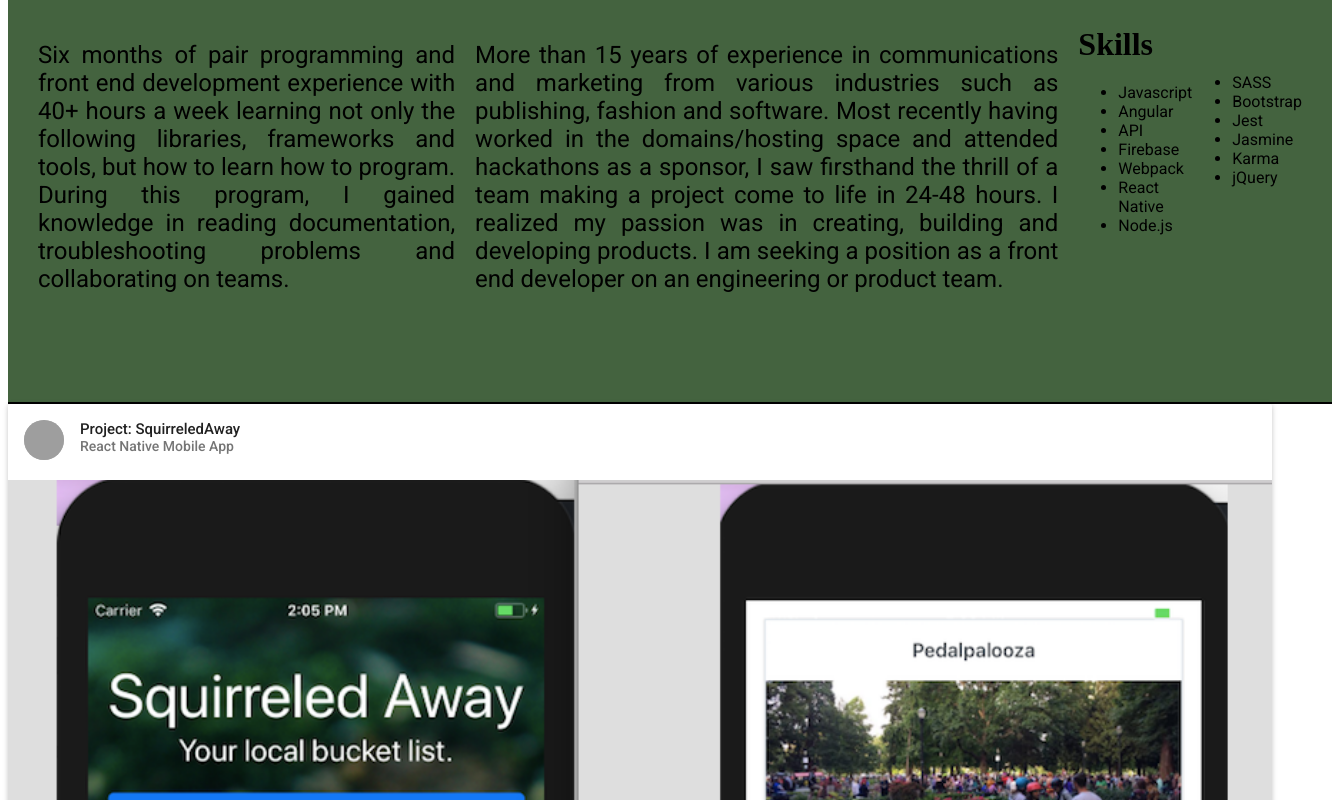
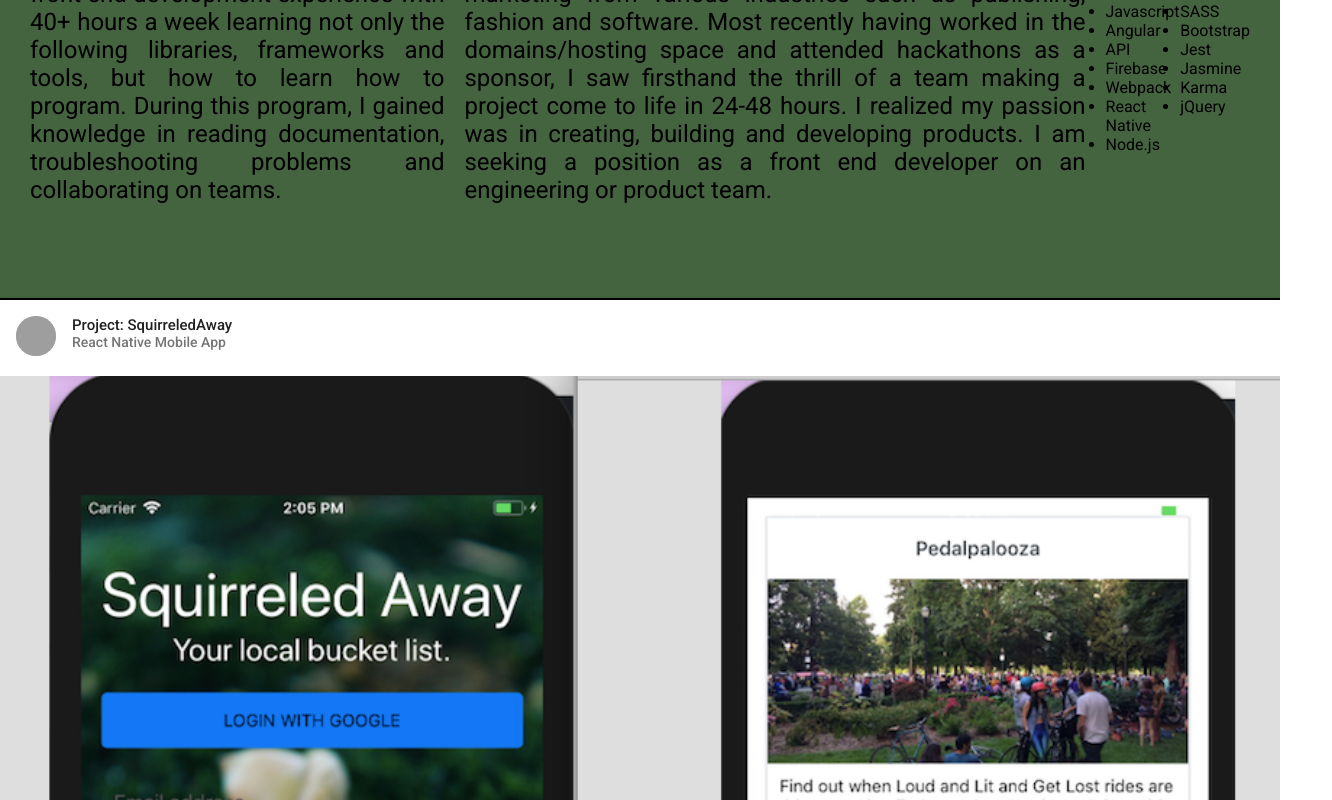
Before and after one commit to CherylFrankenfield/react-portfolio, a React app: page /#/ in a window 1280 px wide. Shown: the part 1059-1859 px from the top of the page, 1332 px wide, since content can reach past the window. Built offline with nearby package versions, Linux system fonts and the light colour scheme; grey boxes are pictures that could not be loaded.

Commit message:
add style and css loaders

```diff
--- a/package.json
+++ b/package.json
@@ -25,12 +25,14 @@
     "babel-loader": "^7.0.0",
     "babel-preset-es2015": "^6.24.1",
     "babel-preset-react": "^6.24.1",
+    "css-loader": "^0.28.11",
     "eslint": "^4.17.0",
     "eslint-loader": "^1.9.0",
     "eslint-plugin-react": "^7.7.0",
     "file-loader": "^1.1.6",
     "html-webpack-plugin": "^2.29.0",
     "react-hot-loader": "^3.0.0-beta.7",
+    "style-loader": "^0.21.0",
     "url-loader": "^0.6.2",
     "webpack": "^3.4.0",
     "webpack-dev-server": "^2.5.0"
--- a/src/styles.css
+++ b/src/styles.css
@@ -1,3 +1,9 @@
-body {
+* {
+  margin: 0px;
+  padding: 0px;
+  box-sizing: border-box;
+}
+
+html {
   font-family: 'Roboto', sans-serif;
 }
--- a/webpack.config.js
+++ b/webpack.config.js
@@ -31,6 +31,10 @@ module.exports = {
 
   module: {
     rules: [
+      {
+        test:/\.css$/,
+        use:['style-loader','css-loader']
+      },
       {
         test: /\.(png|gif|jp(e*)g|svg)$/,
         use: {
@@ -75,7 +79,7 @@ module.exports = {
     new HtmlWebpackPlugin({
       template:'template.ejs',
       appMountId: 'react-app-root',
-      title: 'Portfolio',
+      title: 'Cheryl Frankenfield Portfolio',
       filename: resolve(__dirname, "build", "index.html"),
     }),
   ]
```
Also changed, not shown: template.ejs.
